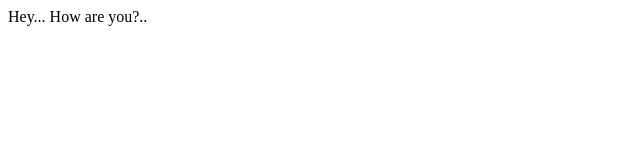
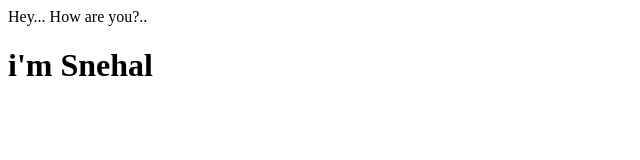
Before and after one commit to snehalbirajdar05/firstrepo, a plain HTML site: page index.html in a window 1280 px wide. Shown: the whole page, without its empty margins (0-640 px from the left). Drawn offline with Linux system fonts and the light colour scheme.

Commit message:
Update index.html

```diff
--- a/index.html
+++ b/index.html
@@ -1,2 +1,3 @@
 <p>Hey...
 How are you?..</p>
+<h1>i'm Snehal</h1>
```
